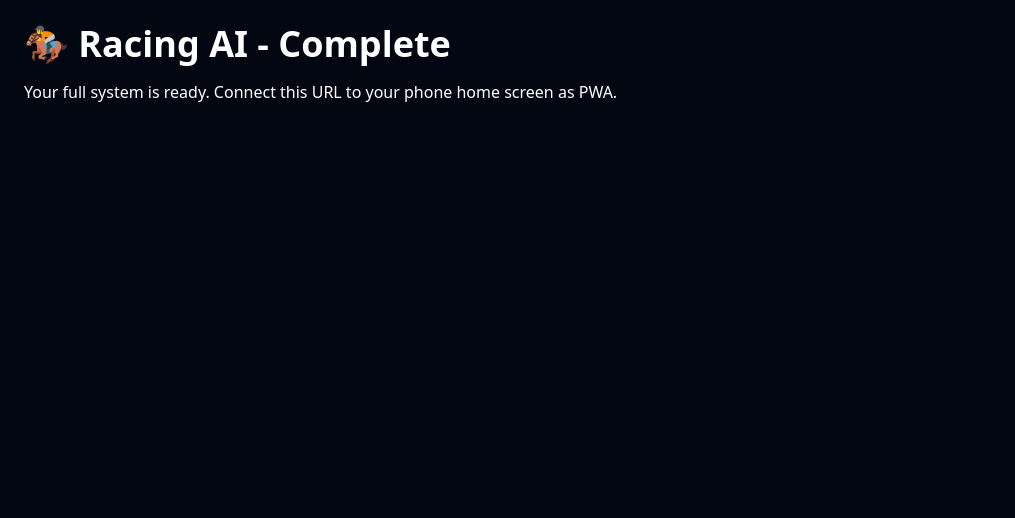
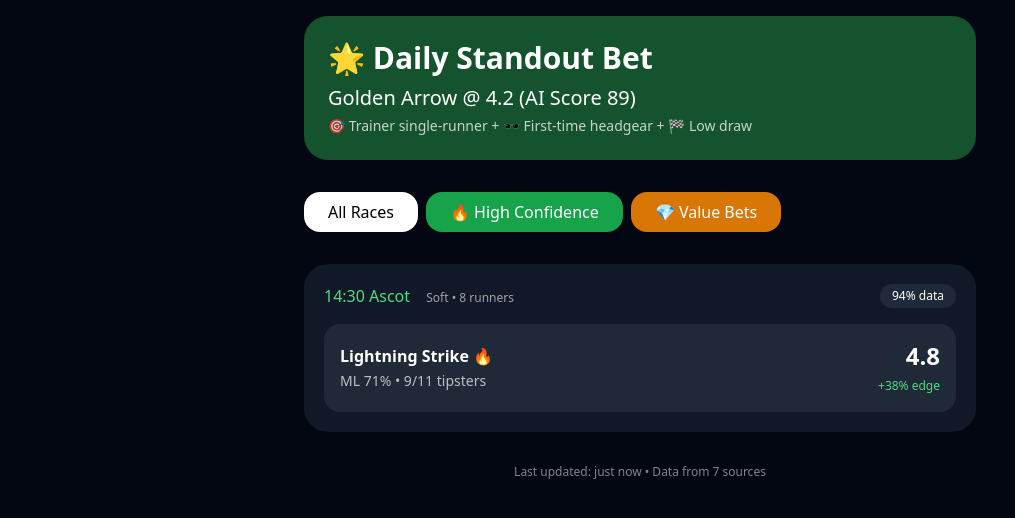
Before and after one commit to dano09-hub/racing-ai-complete, a plain HTML site: page static/index.html in a window 1280 px wide. Shown: the whole page, without its empty margins (0-1015 px from the left). Drawn offline with nearby package versions, Linux system fonts and the light colour scheme.

Commit message:
Refactor HTML structure and add PWA support

```diff
--- a/static/index.html
+++ b/static/index.html
@@ -1,8 +1,66 @@
 <!DOCTYPE html>
-<html>
-<head><meta charset="UTF-8"><title>Racing AI</title><script src="https://cdn.tailwindcss.com"></script></head>
-<body class="bg-gray-950 text-white p-6">
-<h1 class="text-4xl font-bold">🏇 Racing AI - Complete</h1>
-<p class="mt-4">Your full system is ready. Connect this URL to your phone home screen as PWA.</p>
+<html lang="en">
+<head>
+    <meta charset="UTF-8">
+    <meta name="viewport" content="width=device-width, initial-scale=1.0">
+    <title>Racing AI</title>
+    <script src="https://cdn.tailwindcss.com"></script>
+    <link rel="manifest" href="/static/manifest.json">
+    <meta name="theme-color" content="#111827">
+    <meta name="apple-mobile-web-app-capable" content="yes">
+    <meta name="apple-mobile-web-app-status-bar-style" content="black-translucent">
+</head>
+<body class="bg-gray-950 text-white min-h-screen p-4">
+    <div class="max-w-2xl mx-auto">
+        <!-- Executive Summary -->
+        <div class="bg-green-900 rounded-3xl p-6 mb-8">
+            <h1 class="text-3xl font-bold flex items-center gap-2">🌟 Daily Standout Bet</h1>
+            <p class="text-xl mt-2">Golden Arrow @ 4.2 (AI Score 89)</p>
+            <p class="text-sm opacity-75 mt-1">🎯 Trainer single-runner + 🕶️ First-time headgear + 🏁 Low draw</p>
+        </div>
+
+        <!-- Filters -->
+        <div class="flex gap-2 mb-6 overflow-x-auto pb-2">
+            <button onclick="filterAll()" class="px-6 py-2 bg-white text-black rounded-2xl font-medium">All Races</button>
+            <button onclick="filterHigh()" class="px-6 py-2 bg-green-600 rounded-2xl font-medium">🔥 High Confidence</button>
+            <button onclick="filterValue()" class="px-6 py-2 bg-amber-600 rounded-2xl font-medium">💎 Value Bets</button>
+        </div>
+
+        <!-- Race Cards will appear here via JS (placeholder for now) -->
+        <div id="races" class="space-y-6">
+            <!-- Example race card -->
+            <div class="bg-gray-900 rounded-3xl p-5">
+                <div class="flex justify-between items-center mb-4">
+                    <div>
+                        <span class="text-green-400 font-medium">14:30 Ascot</span>
+                        <span class="ml-3 text-xs opacity-60">Soft • 8 runners</span>
+                    </div>
+                    <span class="text-xs bg-gray-800 px-3 py-1 rounded-full">94% data</span>
+                </div>
+                <div class="space-y-4">
+                    <div class="flex items-center justify-between bg-gray-800 rounded-2xl p-4">
+                        <div>
+                            <span class="font-bold">Lightning Strike 🔥</span><br>
+                            <span class="text-sm opacity-70">ML 71% • 9/11 tipsters</span>
+                        </div>
+                        <div class="text-right">
+                            <span class="text-2xl font-bold">4.8</span><br>
+                            <span class="text-xs text-green-400">+38% edge</span>
+                        </div>
+                    </div>
+                </div>
+            </div>
+        </div>
+
+        <div class="mt-8 text-center text-xs opacity-50">
+            Last updated: just now • Data from 7 sources
+        </div>
+    </div>
+
+    <script>
+        function filterAll() { alert("All races shown (full version coming soon)"); }
+        function filterHigh() { alert("High confidence only"); }
+        function filterValue() { alert("Value bets only"); }
+    </script>
 </body>
 </html>
```
